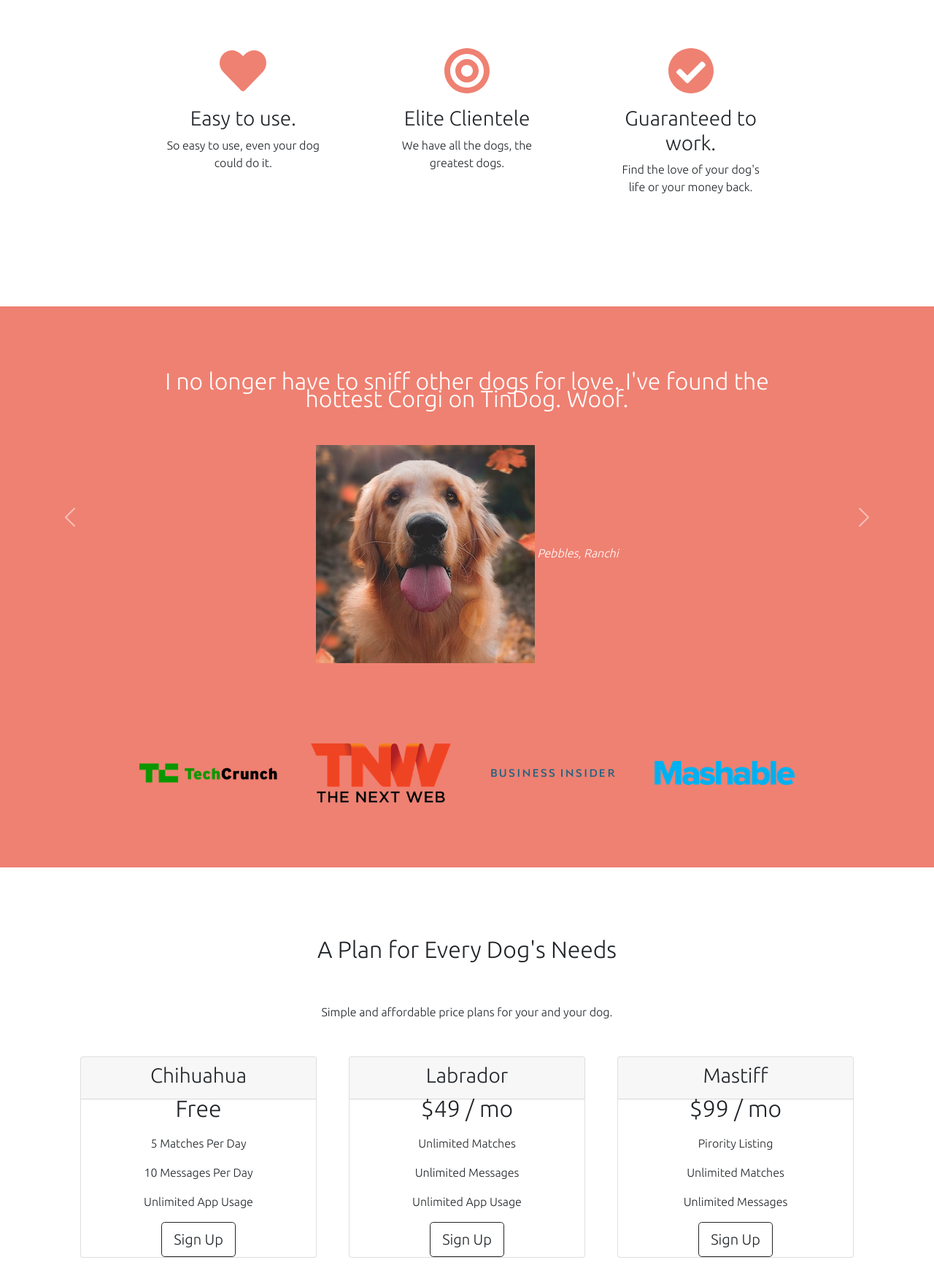
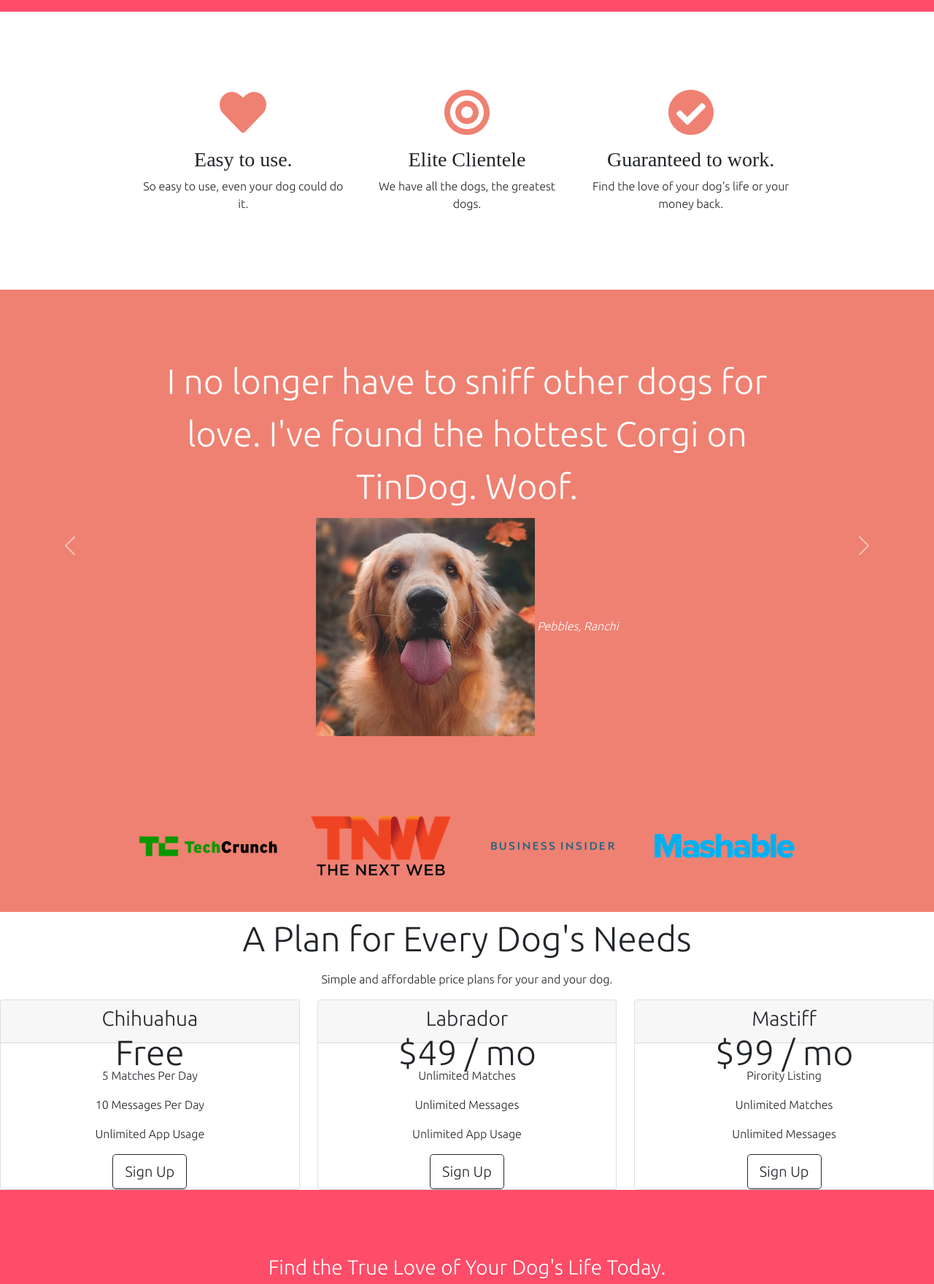
Before and after one commit to shreedkt/Tin-Dog, a plain HTML site: page index.html in a window 1280 px wide. Shown: the part 841-2601 px from the top of the page at 73% size. Drawn offline with nearby package versions, Linux system fonts and the light colour scheme.

Commit message:
Refactor

```diff
--- a/css/styles.css
+++ b/css/styles.css
@@ -1,33 +1,44 @@
 body{
     font-family: "Ubuntu";
+    text-align: center;
+}
+h1, h2, h3, h4, h5, h6 {
+    font-family: 'ubuntu', sans-serif;
+}
+.p{
+    color: #8f8f8f;
+}
+/*        Headings */
+.big-heading{
+    font-family: 'Ubuntu', sans-serif;
+    font-size: 3.5rem;
+   line-height: 1.5;
 }
 
-#title{
-   color: #fff;
-    background-color: #ff4c68;
-}
-h1{
-    font-family: 'Ubuntu', sans-serif;
-     font-size: 3.5rem;
-    line-height: 1.5;
-}
-h2{  padding-bottom: 5%;
-    font-family:'Ubuntu', Bold;
-    font-size: 2rem;
-    line-height: 1.5rem;
-}
-.h3{
-    font-family: "Monster-Black";
+.section-heading{
+font-size: 3rem;
+line-height: 1.5;
 }
 .container-fluid{
-    padding: 3% 15%;
+    padding: 7% 15%;
 }
+
+/*   Title Section*/
+#title{
+    text-align: left;
+    color: #fff;
+     background-color: #ff4c68;
+ }
+ #title.container-fluid{
+    padding: 3% 15% 7%;
+}
+
 /* Navigation Bar*/
 .navbar{
     padding-bottom: 4.5rem;
 }
 .nav-item{
-    padding: 0 18px;
+
 }
 .nav-link{
     font-size: 1.2rem;
@@ -49,17 +60,12 @@ h2{  padding-bottom: 5%;
     left: 30%;
 }
 /*features Section*/
-#features{
-    padding: 7% 15%;
-}
-.feature-box{
-    text-align: center;
-    padding: 5%;
+
+.features-title{
+    font-family: "Monster-Black";
 }
 
-.p{
-    color: #8f8f8f;
-}
+
 .icon{
     color: #ef8172;
     margin: 1rem;
@@ -67,10 +73,10 @@ h2{  padding-bottom: 5%;
 .icon:hover{
     color: #ff4c68;
 }
+
   /*testimonials Section*/
+
 #testimonials{
-
-text-align: center;
 background-color:#ef8172 ;
 color: #fff;
 }
@@ -79,42 +85,44 @@ color: #fff;
     border-radius:100%;
     margin:20px;
 }
-.carousel-item{
-    padding: 7% 15%;
+
+.testimonial-text{
+    font-size: 3rem;
+    line-height: 1.5;
 }
 
 /* Press Section*/
 #press{
     background-color:#ef8172 ;
-    text-align: center;
-    padding-bottom: 3%;
+
 }
 .press-logo{
     width:15%;
     margin: 20px 20px 50px;
 }
-/* pricing*/
-#pricing{
- padding: 100px;
- text-align: center;
-}
-.pricing-column{
-    padding: 3% 2%;
-}
+
+
+        /* pricing*/
+
 .simple-afordabl{
     font-family: 'Ubuntu';
 }
+.price-text{
+    font-size: 3rem;
+    line-height: 1.5rem;
+}
+
+       /* Call to action*/
+
 #cta{
     color: #fff;
-    padding:20px 10px;
     background-color:#ff4c68;
-    text-align: center;
 }
+      /* footer */
+
 #footer{
-    text-align: center;
     background-color: #fff;
     color: black;
-    padding: 20px 10px;
 }
 .font-awosome{
     margin: 20px 10px;
--- a/index.html
+++ b/index.html
@@ -54,7 +54,7 @@
 
     <div class="row">
       <div class="col-lg-6">
-        <h1>Meet new and interesting dogs nearby.</h1>
+        <h1 class="big-heading">Meet new and interesting dogs nearby.</h1>
         <button type="button" class="btn btn-outline-dark btn-lg downloud-button"><i class="fab fa-apple"></i>Download</button>
         <button type="button" class="btn btn-outline-light btn-lg downloud-button"><i class="fab fa-google-play"></i>Download</button>
       </div>
@@ -69,23 +69,25 @@
   <!-- Features -->
 
   <section id="features">
+    <div class="container-fluid">
 <div class="row">
   <div class="feature-box col-lg-4">
     <i class="icon fas fa-heart fa-4x"></i>
-    <h3>Easy to use.</h3>
+    <h3 class="features-title">Easy to use.</h3>
     <p>So easy to use, even your dog could do it.</p>
   </div>
    <div class="feature-box col-lg-4">
     <i class="icon fas fa-bullseye fa-4x"></i>
-      <h3>Elite Clientele</h3>
+      <h3 class="features-title">Elite Clientele</h3>
       <p>We have all the dogs, the greatest dogs.</p>
     </div>
     <div class="feature-box col-lg-4">
       <i class="icon fas fa-check-circle fa-4x"></i>
-      <h3>Guaranteed to work.</h3>
+      <h3 class="features-title">Guaranteed to work.</h3>
       <p>Find the love of your dog's life or your money back.</p>
     </div>
   </div>
+</div>
     </section>
 
 
@@ -94,15 +96,16 @@
   <section id="testimonials">
     <div id="testimonial-carousel" class="carousel slide" data-ride="false">
       <div class="carousel-inner">
-        <div class="carousel-item active">
-          <h2>I no longer have to sniff other dogs for love. I've found the hottest Corgi on TinDog. Woof.</h2>
-          <img class="testimonial-image" src="images/dog-img.jpg" alt="dog-profile">
-          <em>Pebbles, Ranchi</em>
+        <div class="carousel-item container-fluid">
+          <h2 class="testimonial-text">My dog used to be so lonely, but with TinDog's help, they've found the love of their life. I think.</h2>
+  <img class="testimonial-image" src="images/shup.png" alt="shubham-profile">
+       <em>Shubham, Ranchi</em>
+
        </div>
-           <div class="carousel-item">
-            <h2 class="testimonial-text">My dog used to be so lonely, but with TinDog's help, they've found the love of their life. I think.</h2>
-    <img class="testimonial-image" src="images/shup.png" alt="shubham-profile">
-    <em>Shubham, Ranchi</em>
+       <div class="carousel-item active container-fluid">
+        <h2 class="testimonial-text">I no longer have to sniff other dogs for love. I've found the hottest Corgi on TinDog. Woof.</h2>
+        <img class="testimonial-image" src="images/dog-img.jpg" alt="dog-profile">
+        <em>Pebbles, Ranchi</em>
           </div>
           </div>
         <a class="carousel-control-prev" href="#testimonial-carousel" role="button" data-slide="prev">
@@ -130,7 +133,7 @@
 
   <section id="pricing">
 
-    <h2>A Plan for Every Dog's Needs</h2>
+    <h2 class="section-heading">A Plan for Every Dog's Needs</h2>
     <p class="simple-afordable">Simple and affordable price plans for your and your dog.</p>
 <div class="row">
 
@@ -140,7 +143,7 @@
         <h3>Chihuahua</h3>
         </div>
          <div class="Card-body">
-        <h2>Free</h2>
+        <h2 class="price-text">Free</h2>
         <p>5 Matches Per Day</p>
         <p>10 Messages Per Day</p>
         <p>Unlimited App Usage</p>
@@ -154,7 +157,7 @@
          <h3>Labrador</h3>
          </div>
          <div class="Card-body">
-         <h2>$49 / mo</h2>
+         <h2 class="price-text">$49 / mo</h2>
         <p>Unlimited Matches</p>
         <p>Unlimited Messages</p>
         <p>Unlimited App Usage</p>
@@ -168,7 +171,7 @@
           <h3>Mastiff</h3>
           </div>
           <div class="Card-body">
-          <h2>$99 / mo</h2>
+          <h2 class="price-text">$99 / mo</h2>
           <p>Pirority Listing</p>
           <p>Unlimited Matches</p>
           <p>Unlimited Messages</p>
@@ -183,28 +186,25 @@
   <!-- Call to Action -->
 
   <section id="cta">
-
+<div class="container-fluid">
     <h3>Find the True Love of Your Dog's Life Today.</h3>
     <button type="button" class="btn btn-outline-dark btn-lg downloud-button"><i class="fab fa-apple"></i>Download</button>
     <button type="button" class="btn btn-outline-light btn-lg downloud-button"><i class="fab fa-google-play"></i>Download</button>
-
+  </div>
   </section>
 
 
   <!-- Footer -->
 
+
   <footer id="footer">
-
+<div class="container-fluid">
     <p>© Copyright Deepak K Tiwari</p>
     <i class="font-awosome fab fa-twitter"></i>
     <i class="font-awosome fab fa-facebook-square"></i>
     <i class="font-awosome fab fa-instagram"></i>
     <i class="font-awosome fas fa-envelope-square"></i>
-
-
+  </div>
   </footer>
-
-
 </body>
-
 </html>
```
